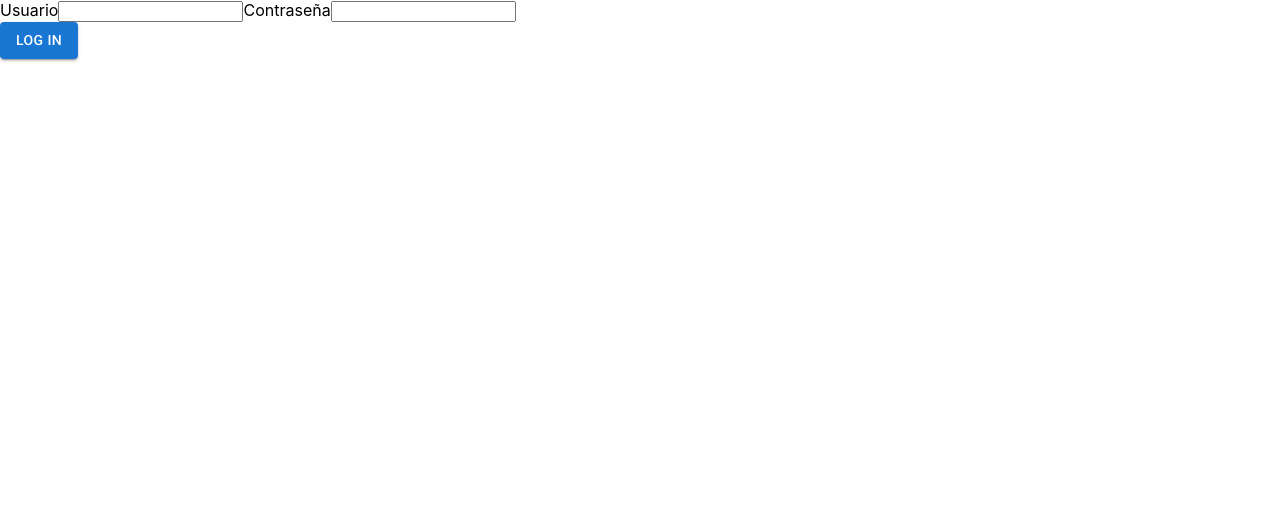
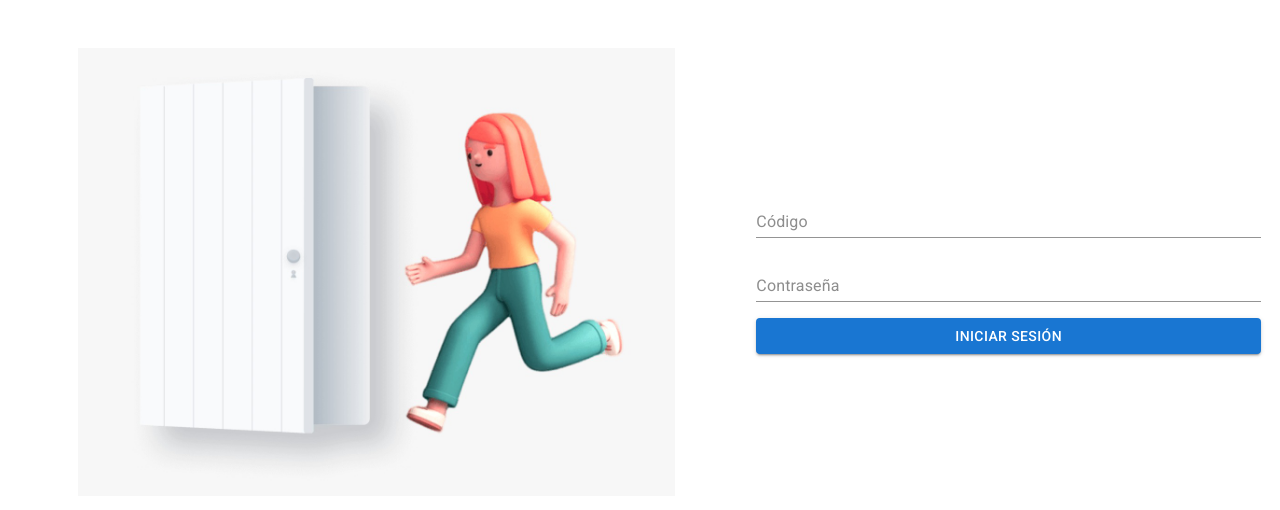
Before and after one commit to DanielFlores1223/front-bancomex-react-v1, a React (Vite) app: page / in a window 1280 px wide. Shown: the top 510 px of the page. Built offline with nearby package versions, Linux system fonts and the light colour scheme.

Commit message:
login without style

```diff
--- a/src/App.css
+++ b/src/App.css
@@ -40,3 +40,7 @@
 button {
   font-size: calc(10px + 2vmin);
 }
+
+img {
+  max-width: 100%;
+}
--- a/src/App.jsx
+++ b/src/App.jsx
@@ -1,4 +1,4 @@
-import { useState } from 'react'
+import { useState, useEffect } from 'react'
 import { ThemeProvider } from '@material-ui/core/styles'
 import Button from "@mui/material/Button";
 import Login from './components/landing-page/login';
@@ -6,14 +6,30 @@ import Menu from './components/common/menu/Menu';
 import LayoutCajero from './components/cajero/LayoutCajero';
 import CajeroRoutes from './routes/CajeroRoutes';
 import {theme, darkTheme} from './styles/theme'
+import LandingRoutes from './routes/LandingRoutes';
 
 function App() {
-  const [count, setCount] = useState(0)
+  const [loginSuccess, setLoginSuccess] = useState(false);
+  const [role, setRole] = useState( (localStorage.getItem('role')) ?? '' );
+
+  useEffect(() => {
+    if(role !== '') {
+      localStorage.setItem('role', role);
+      setLoginSuccess(true);
+    }
+
+  }, [role]);
 
   return (
-    <ThemeProvider theme={darkTheme}>
-        <Login />
-        {/*<CajeroRoutes />*/}
+    <ThemeProvider theme={theme}>
+        { !loginSuccess && (<LandingRoutes setLoginSuccess={setLoginSuccess}
+                                           setRole={setRole}
+                                           role={role}
+                                           />) }
+
+        { loginSuccess && role === 'Cajero' &&  <CajeroRoutes setLoginSuccess={setLoginSuccess}
+                                                              setRole={setRole} /> }
+
     </ThemeProvider>
   )
 }
--- a/src/components/common/menu/NavList.jsx
+++ b/src/components/common/menu/NavList.jsx
@@ -9,7 +9,8 @@ import {
 
    } from "@material-ui/core";
 
-const NavList = ({links}) => {
+const NavList = ( { links } ) => {
+
   return (
     <div>
 
--- /dev/null
+++ b/src/components/common/spinner/Spinner.jsx
@@ -0,0 +1,15 @@
+import React from 'react'
+import './spinner.css'
+
+const Spinner = () => {
+  return (
+    <div className="sk-folding-cube">
+     <div className="sk-cube1 sk-cube"></div>
+     <div className="sk-cube2 sk-cube"></div>
+     <div className="sk-cube4 sk-cube"></div>
+     <div className="sk-cube3 sk-cube"></div>
+    </div>
+  )
+}
+
+export default Spinner
--- /dev/null
+++ b/src/components/common/spinner/spinner.css
@@ -0,0 +1,87 @@
+.sk-folding-cube {
+     margin: 20px auto;
+     width: 40px;
+     height: 40px;
+     position: relative;
+     -webkit-transform: rotateZ(45deg);
+             transform: rotateZ(45deg);
+   }
+
+   .sk-folding-cube .sk-cube {
+     float: left;
+     width: 50%;
+     height: 50%;
+     position: relative;
+     -webkit-transform: scale(1.1);
+         -ms-transform: scale(1.1);
+             transform: scale(1.1);
+   }
+   .sk-folding-cube .sk-cube:before {
+     content: '';
+     position: absolute;
+     top: 0;
+     left: 0;
+     width: 100%;
+     height: 100%;
+     background-color: #333;
+     -webkit-animation: sk-foldCubeAngle 2.4s infinite linear both;
+             animation: sk-foldCubeAngle 2.4s infinite linear both;
+     -webkit-transform-origin: 100% 100%;
+         -ms-transform-origin: 100% 100%;
+             transform-origin: 100% 100%;
+   }
+   .sk-folding-cube .sk-cube2 {
+     -webkit-transform: scale(1.1) rotateZ(90deg);
+             transform: scale(1.1) rotateZ(90deg);
+   }
+   .sk-folding-cube .sk-cube3 {
+     -webkit-transform: scale(1.1) rotateZ(180deg);
+             transform: scale(1.1) rotateZ(180deg);
+   }
+   .sk-folding-cube .sk-cube4 {
+     -webkit-transform: scale(1.1) rotateZ(270deg);
+             transform: scale(1.1) rotateZ(270deg);
+   }
+   .sk-folding-cube .sk-cube2:before {
+     -webkit-animation-delay: 0.3s;
+             animation-delay: 0.3s;
+   }
+   .sk-folding-cube .sk-cube3:before {
+     -webkit-animation-delay: 0.6s;
+             animation-delay: 0.6s;
+   }
+   .sk-folding-cube .sk-cube4:before {
+     -webkit-animation-delay: 0.9s;
+             animation-delay: 0.9s;
+   }
+   @-webkit-keyframes sk-foldCubeAngle {
+     0%, 10% {
+       -webkit-transform: perspective(140px) rotateX(-180deg);
+               transform: perspective(140px) rotateX(-180deg);
+       opacity: 0;
+     } 25%, 75% {
+       -webkit-transform: perspective(140px) rotateX(0deg);
+               transform: perspective(140px) rotateX(0deg);
+       opacity: 1;
+     } 90%, 100% {
+       -webkit-transform: perspective(140px) rotateY(180deg);
+               transform: perspective(140px) rotateY(180deg);
+       opacity: 0;
+     }
+   }
+
+   @keyframes sk-foldCubeAngle {
+     0%, 10% {
+       -webkit-transform: perspective(140px) rotateX(-180deg);
+               transform: perspective(140px) rotateX(-180deg);
+       opacity: 0;
+     } 25%, 75% {
+       -webkit-transform: perspective(140px) rotateX(0deg);
+               transform: perspective(140px) rotateX(0deg);
+       opacity: 1;
+     } 90%, 100% {
+       -webkit-transform: perspective(140px) rotateY(180deg);
+               transform: perspective(140px) rotateY(180deg);
+       opacity: 0;
+     }
+   }
--- a/src/components/landing-page/Login.jsx
+++ b/src/components/landing-page/Login.jsx
@@ -1,17 +1,59 @@
-import React from 'react';
-import { ErrorMessage, Field,Form,Formik} from 'formik';
+import {useState} from 'react';
+import { useFormik } from 'formik';
 import service from '../../service';
 import * as Yup from 'yup';
 import Button from '@mui/material/Button';
+import { Grid, TextField, makeStyles } from "@material-ui/core";
+import ImgLogin from '../../img/login-img.jpeg';
+import { Alert } from '@mui/material';
+import Spinner from '../common/spinner/Spinner';
 
-const Login = () => {
+const styles = makeStyles((theme) => ({
+    marginTextField: {
+      marginBottom: '1rem',
+    },
+    marginDiv: {
+        margin: '3rem 1rem'
+    },
+    alert: {
+        maxWidth: '100%',
+        marginBottom: '2rem'
+    },
+  }));
 
+const validationSchema = Yup.object({
+    code: Yup
+        .string()
+        .required('El campo usuario es obligatorio'),
+    password: Yup
+              .string()
+               .required('La contrasena es obligatoria')
+});
 
-  const login = async ( {usuario, contrasena} ) => {
+const Login = ({setLoginSuccess, setRole, role}) => {
+
+  const [showSpinner, setShowSpinner] = useState(false);
+  const [errorExist, setErrorExist] = useState(false);
+  const [msgError, setMsgError] = useState('');
+
+  const classes = styles();
+
+  const formik = useFormik({
+    initialValues: {
+        code: '',
+        password: ''
+
+    },
+    validationSchema: validationSchema,
+    onSubmit: (values) => {
+        login(values);
+    }
+  })
+
+  const login = async ( { code, password } ) => {
      const { developURL } = service;
 
-     const data = { code: usuario, password: contrasena}
-     console.log(data)
+     const data = { code, password}
      const url = `${developURL}/employees/login`;
      const fetchConfig = {
           method: 'POST',
@@ -20,66 +62,111 @@ const Login = () => {
      }
 
      try {
+          setShowSpinner(true);
           const response = await fetch( url, fetchConfig );
           const jsonResponse = await response.json();
+          setShowSpinner(false);
 
-          console.log(jsonResponse);
           if( !jsonResponse.success ) {
+              setErrorExist(true);
+              setMsgError('Las credenciales son incorrectas');
 
+              setTimeout(() => {
+                setErrorExist(false);
+                setMsgError('');
+              }, 4000);
+
+              return;
           }
 
+          setLoginSuccess(true);
+          setRole(jsonResponse.result[0].role);
+
+          localStorage.setItem( 'role', role );
+          localStorage.setItem( 't' , jsonResponse.token );
 
 
      } catch (error) {
           //Alerta
+          setShowSpinner(true);
           console.log(error)
+          setErrorExist(true);
+          setMsgError('Algo salio mal... Intentelo mas tarde');
+
+          setTimeout(() => {
+            setErrorExist(false);
+            setMsgError('');
+          }, 4000);
      }
 
 
   }
 
   return (
-    <Formik initialValues={
-        { usuario: '',
-        contrasena: ''
-        }
-      }
+    <div className={classes.marginDiv}>
+        <Grid container spacing={2} mx={3}>
+            <Grid container
+                  item
+                  xs={12}
+                  md={7}
+                  lg={7}
+                  alignItems="center"
+                  justifyContent='center'
+            >
+                <img src={ImgLogin} alt="img login" style={{height: '28rem'}} />
+            </Grid>
+            <Grid container
+                  item
+                  xs={12}
+                  md={5}
+                  lg={5}
+                  alignItems="center"
+                  justifyContent='center'
+                  direction='column'
+            >
+                <form onSubmit={formik.handleSubmit}>
+                    {errorExist && (<Alert className={classes.alert} severity="error" fullWidth> {msgError} </Alert>)}
+                    <TextField
+                        fullWidth
+                        id='code'
+                        name='code'
+                        label='Código'
+                        className={classes.marginTextField}
+                        value={formik.values.code}
+                        onChange={formik.handleChange}
+                        error={formik.touched.code && Boolean(formik.errors.code)}
+                        helperText={formik.touched.code && formik.errors.code}
+                        disabled={showSpinner}
+                    />
+                    <TextField
+                        fullWidth
+                        id='password'
+                        name='password'
+                        label='Contraseña'
+                        className={classes.marginTextField}
+                        value={formik.values.password}
+                        onChange={formik.handleChange}
+                        error={formik.touched.password && Boolean(formik.errors.password)}
+                        helperText={formik.touched.password && formik.errors.password}
+                        inputProps={{ style: { color: 'black'}}}
+                        type='password'
+                        disabled={showSpinner}
+                    />
 
-      validationSchema  = {
-        Yup.object().shape({
-            usuario: Yup.string().required('El campo usuario es obligatorio'),
-            contrasena: Yup.string().required('La contrasena es obligatoria')
-        })
-      }
+                    <Button color="primary"
+                            variant="contained"
+                            fullWidth
+                            type="submit"
+                    >
+                        Iniciar Sesión
+                    </Button>
 
+                    {showSpinner && <Spinner />}
 
-      render = {
-          (
-              {
-                  errors,
-                  status,
-                  touched,
-                  dirty,
-                  isValid
-              }
-          ) => (
-         <Form>
-             <label>Usuario</label>
-             <Field name="usuario" type="text" />
-             <ErrorMessage name="usuario" className = "invalid-feedback"/>
-             <label>Contraseña</label>
-             <Field name="contrasena" type="password"/>
-             <ErrorMessage name="contrasena" className="invalid-feedback"/>
-             <br></br>
-             <Button type='submit' variant="contained">Log In</Button>
-         </Form>
-          )
-      }
-      onSubmit = {(values) =>{
-           console.log('enviando')
-          login(values);
-      }}>
-      </Formik>
+                </form>
+            </Grid>
+        </Grid>
+    </div>
   )
 }
 
--- a/src/routes/CajeroRoutes.jsx
+++ b/src/routes/CajeroRoutes.jsx
@@ -4,11 +4,12 @@ import DepositarCuenta from '../components/cajero/DepositarCuenta'
 import Home from '../components/cajero/Home'
 import LayoutCajero from '../components/cajero/LayoutCajero'
 
-const CajeroRoutes = () => {
+const CajeroRoutes = ({setLoginSuccess, setRole}) => {
   return (
      <BrowserRouter>
      <Routes>
-         <Route path='/cajero' element={<LayoutCajero />}>
+         <Route path='/' element={<LayoutCajero setLoginSuccess={setLoginSuccess}
+                                                setRole={setRole}/>}>
              <Route index element={<Home />} />
              <Route path='depositar-cuenta' element={<DepositarCuenta />} />
          </Route>
--- a/src/routes/LandingRoutes.jsx
+++ b/src/routes/LandingRoutes.jsx
@@ -2,11 +2,14 @@ import React from 'react'
 import { BrowserRouter, Routes, Route } from 'react-router-dom'
 import Login from '../components/landing-page/login'
 
-const LandingRoutes = () => {
+const LandingRoutes = ({setLoginSuccess, setRole, role}) => {
   return (
      <BrowserRouter>
           <Routes>
-              <Route path='/' element={<Login />} />
+              <Route path='/' element={<Login setLoginSuccess={setLoginSuccess}
+                                              setRole={setRole}
+                                              role={role}
+                                       />} />
           </Routes>
      </BrowserRouter>
   )
--- a/src/styles/theme.js
+++ b/src/styles/theme.js
@@ -38,7 +38,12 @@ const theme = createTheme({
             main: '#4caf51',
           },
           divider: 'rgba(0,0,0,0.13)'
-     }
+     },
+      typography: {
+        button: {
+          fontSize: '10rem',
+        },
+      },
 });
 
 const darkTheme = createTheme({
```
Also changed, not shown: src/components/cajero/LayoutCajero.jsx (+15 -4 lines), src/img/login-img.jpeg (added).
